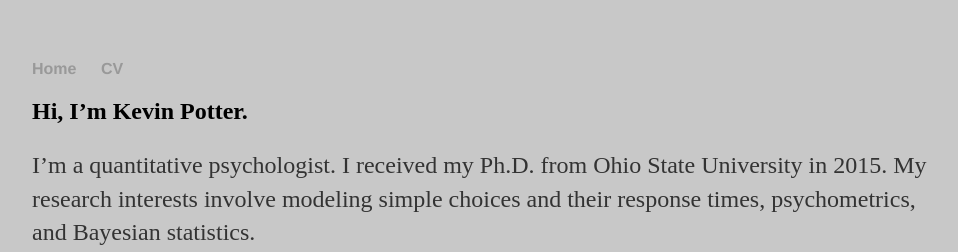
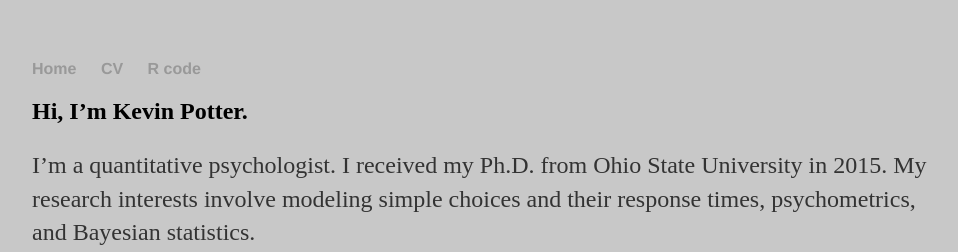
Before and after one commit to rettopnivek/rettopnivek.github.io, a Jekyll site: the page built from index.md, in a window 1280 px wide. Shown: the top 252 px of the page, without its empty margins (160-1118 px from the left). Built offline with Jekyll 4.4.1, drawn with Linux system fonts in a browser that asks for light colours.

Commit message:
Added new link.

```diff
--- a/_layouts/default.html
+++ b/_layouts/default.html
@@ -10,6 +10,7 @@
 	    		<ul>
 	        		<li><a href="/">Home</a></li>
 	        		<li><a href="/cv">CV</a></li>
+	        		<li><a href="/r_code">R code</a></li>
 	    		</ul>
 			</nav>
 			<div class="container">
```
